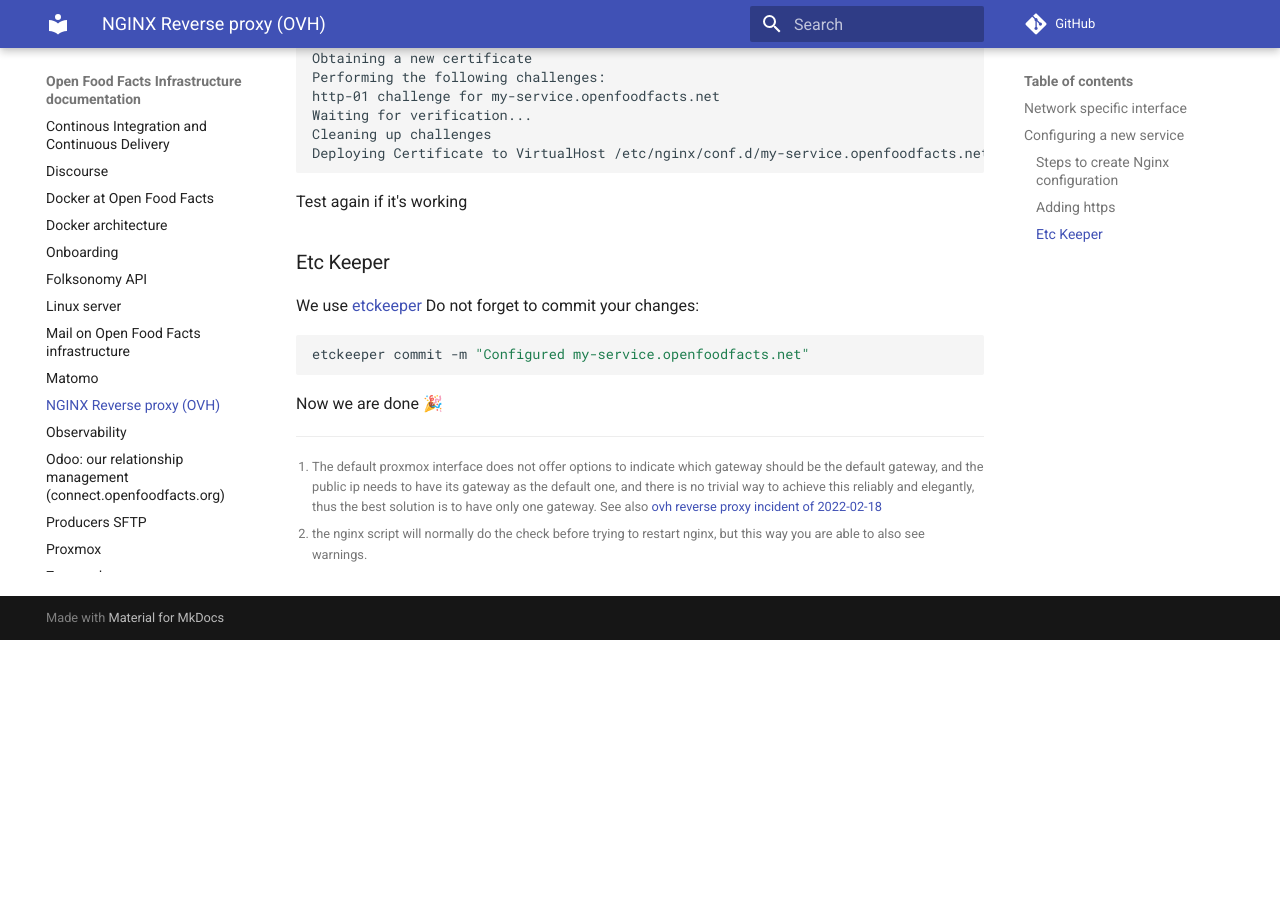
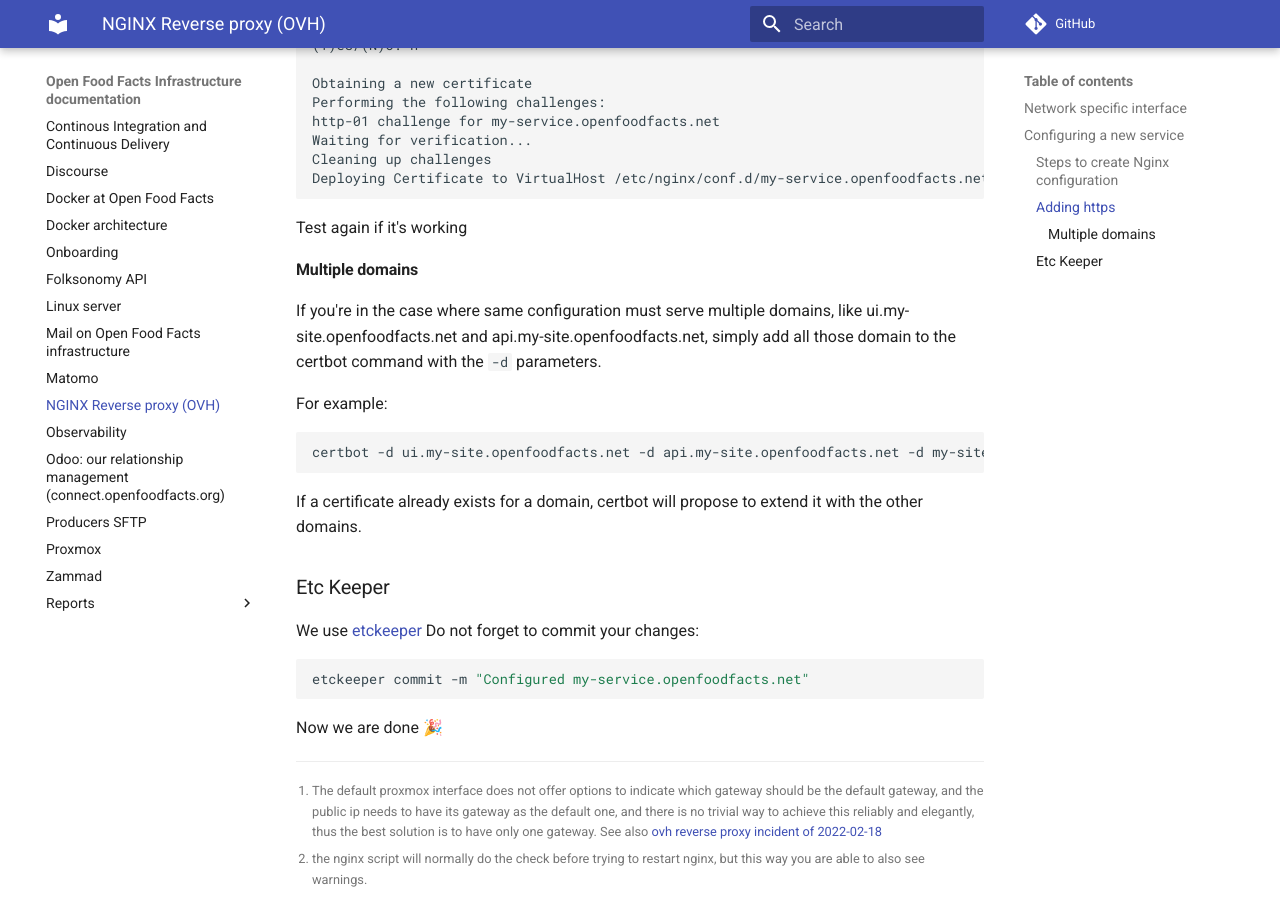
Before and after one commit to openfoodfacts/openfoodfacts-infrastructure, an MkDocs documentation site: the page built from docs/nginx-reverse-proxy.md, in a window 1280 px wide and 900 px high, scrolled down 3349 px. Built offline with MkDocs 1.6.1 and Material for MkDocs 9.7.7, drawn with Linux system fonts in a browser that asks for light colours; comment, search, counter and statistics services are not loaded; before the commit the page ends 3989 px from its top, so only the background shows below that; some of the changed text lies outside the part shown.

Commit message:
docs: certbot for multiple domain

````diff
--- a/docs/nginx-reverse-proxy.md
+++ b/docs/nginx-reverse-proxy.md
@@ -114,7 +114,7 @@
   }
   ```
 
-We will first validate our config using `--test-cert` option (**WARNING** only skip this part if you really are used to certbot, as after too much invalid tentatives, we won't be able to renew any certificates on the domain for several hours from this IP, see [letsencrypt Rate limits](https://letsencrypt.org/docs/rate-limits/))
+We will first validate our config using `--test-cert` option (**WARNING** only skip this part if you really are used to certbot and nginx configuration, as after five tentatives, we won't be able to renew any certificates on the domain for one full week, and if you do too much error, the IP itself might be out of limit, see [letsencrypt Rate limits](https://letsencrypt.org/docs/rate-limits/))
 
 ```
 $ certbot --test-cert -d my-service.openfoodfacts.net
@@ -167,6 +167,19 @@
 
 Test again if it's working
 
+#### Multiple domains
+
+If you're in the case where same configuration must serve multiple domains, like ui.my-site.openfoodfacts.net and api.my-site.openfoodfacts.net,
+simply add all those domain to the certbot command with the `-d` parameters.
+
+For example:
+
+```bash
+certbot -d ui.my-site.openfoodfacts.net -d api.my-site.openfoodfacts.net -d my-site.openfoodfacts.net
+```
+
+If a certificate already exists for a domain, certbot will propose to extend it with the other domains.
+
 ### Etc Keeper
 
 We use [etckeeper](./linux-server.md#etckeeper)
````
